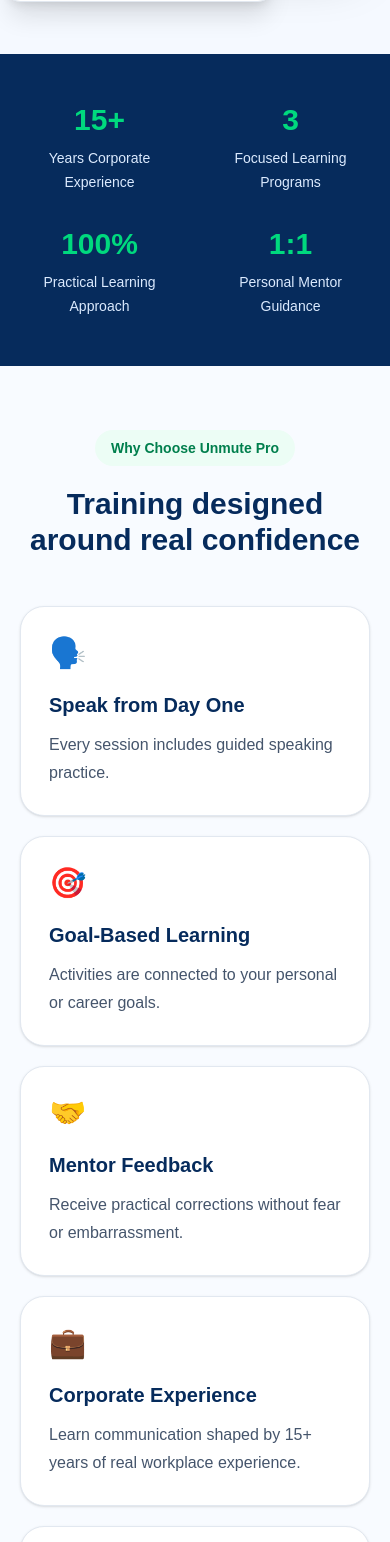
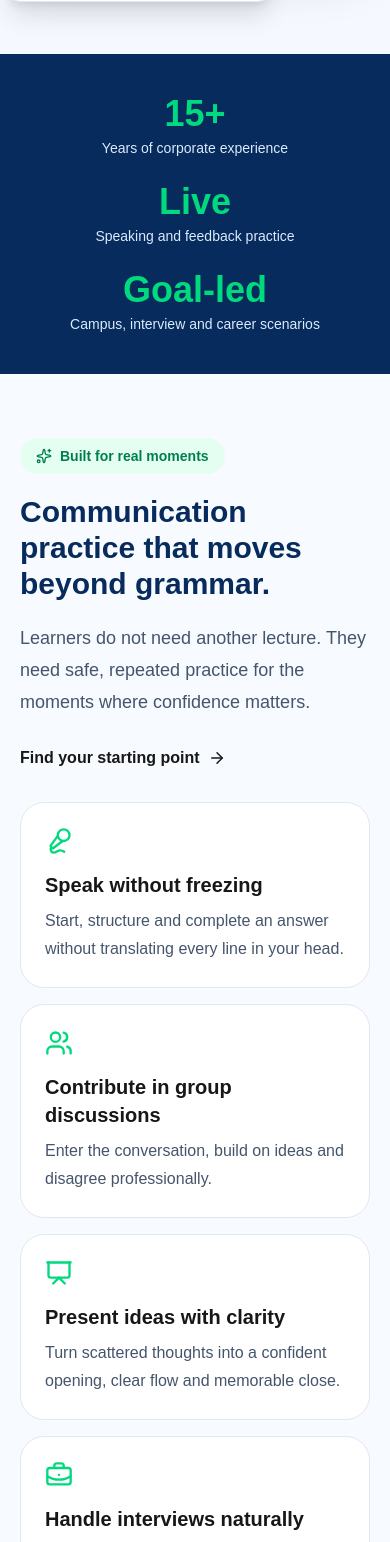
Before and after one commit to manibabue9/unmutepro, a Next.js app: page / in a window 390 px wide. Shown: the part 1506-3048 px from the top of the page. Built offline with nearby package versions, Linux system fonts and the light colour scheme; no server answers.

Commit message:
Update components/PremiumSections.tsx for student and college journeys

```diff
--- a/components/PremiumSections.tsx
+++ b/components/PremiumSections.tsx
@@ -1,165 +1,19 @@
-"use client";
+import Link from "next/link";
+import { ArrowRight, BriefcaseBusiness, MessageSquareText, Mic2, Presentation, Sparkles, Users } from "lucide-react";
 
-import Image from "next/image";
-import { useEffect, useState } from "react";
-
-const stats = [
-  { target: 15, suffix: "+", label: "Years Corporate Experience" },
-  { target: 3, suffix: "", label: "Focused Learning Programs" },
-  { target: 100, suffix: "%", label: "Practical Learning Approach" },
-  { target: 1, suffix: ":1", label: "Personal Mentor Guidance" },
-];
-
-const benefits = [
-  { icon: "🗣️", title: "Speak from Day One", text: "Every session includes guided speaking practice." },
-  { icon: "🎯", title: "Goal-Based Learning", text: "Activities are connected to your personal or career goals." },
-  { icon: "🤝", title: "Mentor Feedback", text: "Receive practical corrections without fear or embarrassment." },
-  { icon: "💼", title: "Corporate Experience", text: "Learn communication shaped by 15+ years of real workplace experience." },
-  { icon: "🧠", title: "Confidence First", text: "We work on hesitation, mindset and expression—not grammar alone." },
-  { icon: "📱", title: "Flexible Support", text: "Continue practice and communication support through WhatsApp." },
-];
-
-const transformations = [
-  ["I understand English, but I hesitate.", "I express my ideas without overthinking."],
-  ["I avoid interviews and group discussions.", "I respond with structure and confidence."],
-  ["I translate every sentence in my mind.", "I communicate more naturally in real situations."],
+const moments = [
+  { Icon: Mic2, title: "Speak without freezing", text: "Start, structure and complete an answer without translating every line in your head." },
+  { Icon: Users, title: "Contribute in group discussions", text: "Enter the conversation, build on ideas and disagree professionally." },
+  { Icon: Presentation, title: "Present ideas with clarity", text: "Turn scattered thoughts into a confident opening, clear flow and memorable close." },
+  { Icon: BriefcaseBusiness, title: "Handle interviews naturally", text: "Practise credible stories, follow-up questions and calm responses under pressure." },
+  { Icon: MessageSquareText, title: "Communicate at work", text: "Ask questions, share updates, write professional messages and speak with colleagues." },
 ];
 
 export default function PremiumSections() {
-  const [progress, setProgress] = useState(0);
-
-  useEffect(() => {
-    const reduceMotion = window.matchMedia("(prefers-reduced-motion: reduce)").matches;
-    if (reduceMotion) {
-      const frame = window.requestAnimationFrame(() => setProgress(100));
-      return () => window.cancelAnimationFrame(frame);
-    }
-
-    let value = 0;
-    const timer = window.setInterval(() => {
-      value += 4;
-      setProgress(Math.min(value, 100));
-      if (value >= 100) window.clearInterval(timer);
-    }, 35);
-
-    return () => window.clearInterval(timer);
-  }, []);
-
-  return (
-    <>
-      <section className="bg-[#062B5C] px-5 py-12 text-white sm:px-8 lg:px-12" aria-label="Unmute Pro highlights">
-        <div className="mx-auto grid max-w-7xl grid-cols-2 gap-8 lg:grid-cols-4">
-          {stats.map((stat) => {
-            const value = Math.round((stat.target * progress) / 100);
-            return (
-              <div key={stat.label} className="text-center">
-                <p className="text-3xl font-extrabold text-[#00D97E] sm:text-4xl">
-                  {value}{stat.suffix}
-                </p>
-                <p className="mt-2 text-sm leading-6 text-blue-100">{stat.label}</p>
-              </div>
-            );
-          })}
-        </div>
-      </section>
-
-      <section id="why-us" className="scroll-mt-32 bg-[#F8FBFF] px-5 py-16 sm:px-8 sm:py-20 lg:px-12">
-        <div className="mx-auto max-w-7xl">
-          <div className="mx-auto max-w-3xl text-center">
-            <span className="inline-flex rounded-full bg-[#ECFDF5] px-4 py-2 text-sm font-bold text-[#007F4D]">Why Choose Unmute Pro</span>
-            <h2 className="mt-5 text-3xl font-extrabold text-[#062B5C] sm:text-5xl">Training designed around real confidence</h2>
-          </div>
-          <div className="mt-12 grid gap-5 sm:grid-cols-2 lg:grid-cols-3">
-            {benefits.map((benefit) => (
-              <article key={benefit.title} className="rounded-3xl border border-slate-200 bg-white p-7 shadow-sm transition hover:-translate-y-1 hover:shadow-lg">
-                <span className="text-3xl" aria-hidden="true">{benefit.icon}</span>
-                <h3 className="mt-5 text-xl font-bold text-[#062B5C]">{benefit.title}</h3>
-                <p className="mt-3 leading-7 text-slate-600">{benefit.text}</p>
-              </article>
-            ))}
-          </div>
-        </div>
-      </section>
-
-      <section className="bg-white px-5 py-16 sm:px-8 sm:py-20 lg:px-12">
-        <div className="mx-auto max-w-6xl">
-          <div className="text-center">
-            <p className="font-bold uppercase tracking-[0.2em] text-[#00A866]">Your Transformation</p>
-            <h2 className="mt-4 text-3xl font-extrabold text-[#062B5C] sm:text-5xl">From hesitation to confident expression</h2>
-          </div>
-          <div className="mt-12 space-y-5">
-            {transformations.map(([before, after]) => (
-              <div key={before} className="grid overflow-hidden rounded-3xl border border-slate-200 md:grid-cols-2">
-                <div className="bg-slate-50 p-7">
-                  <p className="text-xs font-bold uppercase tracking-wider text-slate-500">Before</p>
-                  <p className="mt-3 text-lg font-semibold text-slate-700">“{before}”</p>
-                </div>
-                <div className="bg-[#ECFDF5] p-7">
-                  <p className="text-xs font-bold uppercase tracking-wider text-[#007F4D]">After guided practice</p>
-                  <p className="mt-3 text-lg font-bold text-[#062B5C]">“{after}”</p>
-                </div>
-              </div>
-            ))}
-          </div>
-        </div>
-      </section>
-
-      <section className="bg-[#F8FBFF] px-5 py-16 sm:px-8 sm:py-20 lg:px-12">
-        <div className="mx-auto grid max-w-6xl items-center gap-10 lg:grid-cols-2">
-          <div>
-            <p className="font-bold uppercase tracking-[0.2em] text-[#00A866]">Meet Your Mentor</p>
-            <h2 className="mt-4 text-3xl font-extrabold text-[#062B5C] sm:text-5xl">A personal welcome from Manibabu</h2>
-            <p className="mt-5 leading-8 text-slate-600">A short introduction video will help learners understand the Unmute Pro approach, your corporate background and what they can expect from the demo session.</p>
-            <div className="mt-6 rounded-2xl border border-amber-200 bg-amber-50 p-4 text-sm font-semibold leading-6 text-amber-800">
-              Video placeholder is ready. Replace it with your YouTube introduction link after recording.
-            </div>
-          </div>
-          <div className="relative aspect-video overflow-hidden rounded-3xl bg-[#062B5C] shadow-2xl">
-            <Image src="/images/manibabu.jpg" alt="Manibabu introducing Unmute Pro" fill sizes="(max-width: 1024px) 100vw, 50vw" className="object-cover opacity-70" />
-            <div className="absolute inset-0 flex flex-col items-center justify-center text-center text-white">
-              <span className="flex h-20 w-20 items-center justify-center rounded-full bg-[#00D97E] text-3xl text-[#062B5C] shadow-xl" aria-hidden="true">▶</span>
-              <p className="mt-5 text-lg font-bold">Introduction video coming soon</p>
-            </div>
-          </div>
-        </div>
-      </section>
-
-      <section className="bg-white px-5 py-16 sm:px-8 sm:py-20 lg:px-12">
-        <div className="mx-auto max-w-7xl text-center">
-          <p className="font-bold uppercase tracking-[0.2em] text-[#00A866]">Learner Success</p>
-          <h2 className="mt-4 text-3xl font-extrabold text-[#062B5C] sm:text-5xl">Real stories will live here</h2>
-          <p className="mx-auto mt-5 max-w-3xl leading-8 text-slate-600">This section is prepared for verified student photos, outcomes and testimonials. We will publish only genuine stories with learner permission.</p>
-          <div className="mt-10 grid gap-6 md:grid-cols-3">
-            {["Confidence breakthrough", "Interview success", "Workplace communication"].map((title) => (
-              <article key={title} className="rounded-3xl border-2 border-dashed border-slate-200 bg-slate-50 p-8">
-                <div className="mx-auto flex h-16 w-16 items-center justify-center rounded-full bg-white text-2xl shadow-sm">✦</div>
-                <h3 className="mt-5 text-xl font-bold text-[#062B5C]">{title}</h3>
-                <p className="mt-3 text-sm leading-7 text-slate-500">Verified learner story coming soon.</p>
-              </article>
-            ))}
-          </div>
-        </div>
-      </section>
-
-      <section className="bg-[#F8FBFF] px-5 py-16 sm:px-8 lg:px-12">
-        <div className="mx-auto max-w-5xl rounded-3xl border border-slate-200 bg-white p-8 text-center shadow-sm sm:p-12">
-          <div className="text-3xl tracking-wider text-amber-400" aria-label="Google reviews placeholder">★★★★★</div>
-          <h2 className="mt-4 text-3xl font-extrabold text-[#062B5C]">Google Reviews</h2>
-          <p className="mx-auto mt-4 max-w-2xl leading-8 text-slate-600">Verified Google ratings and review excerpts will appear here after the Unmute Pro Business Profile begins receiving learner feedback.</p>
-          <p className="mt-5 text-sm font-semibold text-slate-500">No rating is displayed yet because we do not publish unverified review data.</p>
-        </div>
-      </section>
-
-      <section className="bg-[#062B5C] px-5 py-14 text-white sm:px-8 lg:px-12">
-        <div className="mx-auto flex max-w-6xl flex-col items-center justify-between gap-8 text-center lg:flex-row lg:text-left">
-          <div>
-            <span className="inline-flex rounded-full bg-[#00D97E] px-4 py-2 text-xs font-extrabold uppercase tracking-wider text-[#062B5C]">Admissions Open · Limited Seats</span>
-            <h2 className="mt-5 text-3xl font-extrabold sm:text-4xl">Book your demo session</h2>
-            <p className="mt-3 text-blue-100">Speak with a mentor and choose the right learning path for your goals.</p>
-          </div>
-          <a href="#contact" className="shrink-0 rounded-xl bg-[#00D97E] px-8 py-4 font-extrabold text-[#062B5C] shadow-lg transition hover:-translate-y-1 hover:bg-[#00C970]">Book Demo</a>
-        </div>
-      </section>
-    </>
-  );
+  return <>
+    <section className="bg-[#062B5C] px-5 py-10 text-white sm:px-8 lg:px-12" aria-label="Unmute Pro highlights"><div className="mx-auto grid max-w-7xl gap-6 text-center sm:grid-cols-3"><div><p className="text-4xl font-extrabold text-[#00D97E]">15+</p><p className="mt-1 text-sm text-blue-100">Years of corporate experience</p></div><div><p className="text-4xl font-extrabold text-[#00D97E]">Live</p><p className="mt-1 text-sm text-blue-100">Speaking and feedback practice</p></div><div><p className="text-4xl font-extrabold text-[#00D97E]">Goal-led</p><p className="mt-1 text-sm text-blue-100">Campus, interview and career scenarios</p></div></div></section>
+    <section id="why-us" className="scroll-mt-32 bg-[#F7FAFE] px-5 py-16 sm:px-8 sm:py-20 lg:px-12"><div className="mx-auto max-w-7xl"><div className="grid gap-8 lg:grid-cols-[.72fr_1.28fr]"><div><span className="inline-flex items-center gap-2 rounded-full bg-[#E4FFF2] px-4 py-2 text-sm font-extrabold text-[#007F4D]"><Sparkles size={16}/> Built for real moments</span><h2 className="mt-5 text-3xl font-extrabold text-[#062B5C] sm:text-5xl">Communication practice that moves beyond grammar.</h2><p className="mt-5 text-lg leading-8 text-slate-600">Learners do not need another lecture. They need safe, repeated practice for the moments where confidence matters.</p><Link href="/assessment" className="mt-7 inline-flex items-center gap-2 font-extrabold text-[#008A55]">Find your starting point <ArrowRight size={18}/></Link></div><div className="grid gap-4 sm:grid-cols-2">{moments.map(({Icon,title,text},index)=><article key={title} className={`rounded-3xl p-6 ${index===4?"bg-[#062B5C] text-white sm:col-span-2":"border border-slate-200 bg-white"}`}><Icon size={28} className="text-[#00D97E]"/><h3 className="mt-4 text-xl font-extrabold">{title}</h3><p className={`mt-2 leading-7 ${index===4?"text-blue-100":"text-slate-600"}`}>{text}</p></article>)}</div></div></div></section>
+    <section className="bg-white px-5 py-16 sm:px-8 sm:py-20 lg:px-12"><div className="mx-auto max-w-6xl"><div className="text-center"><p className="text-sm font-extrabold uppercase tracking-[.2em] text-[#00A866]">A practical learning loop</p><h2 className="mt-4 text-3xl font-extrabold text-[#062B5C] sm:text-5xl">Learn less. Practise more. Reflect fast.</h2></div><div className="relative mt-12 grid gap-5 md:grid-cols-4">{[["01","Diagnose","Identify confidence gaps and priority situations."],["02","Model","See a clear structure and hear an effective example."],["03","Practise","Respond in real time through guided scenarios."],["04","Improve","Use mentor feedback and repeat with greater clarity."]].map(([number,title,text])=><article key={number} className="relative rounded-3xl border border-slate-200 bg-[#F8FBFF] p-6"><span className="text-4xl font-black text-[#00D97E]">{number}</span><h3 className="mt-4 text-xl font-extrabold text-[#062B5C]">{title}</h3><p className="mt-2 leading-7 text-slate-600">{text}</p></article>)}</div></div></section>
+    <section className="bg-[#00D97E] px-5 py-12 sm:px-8 lg:px-12"><div className="mx-auto flex max-w-6xl flex-col items-center justify-between gap-6 text-center lg:flex-row lg:text-left"><div><p className="text-sm font-extrabold uppercase tracking-wider text-[#064E3B]">Start with a useful result</p><h2 className="mt-2 text-3xl font-extrabold text-[#062B5C]">Discover your level and the next skill to practise.</h2></div><Link href="/assessment" className="inline-flex shrink-0 items-center gap-2 rounded-xl bg-[#062B5C] px-7 py-4 font-extrabold text-white">Take the free level check <ArrowRight size={19}/></Link></div></section>
+  </>;
 }
```
